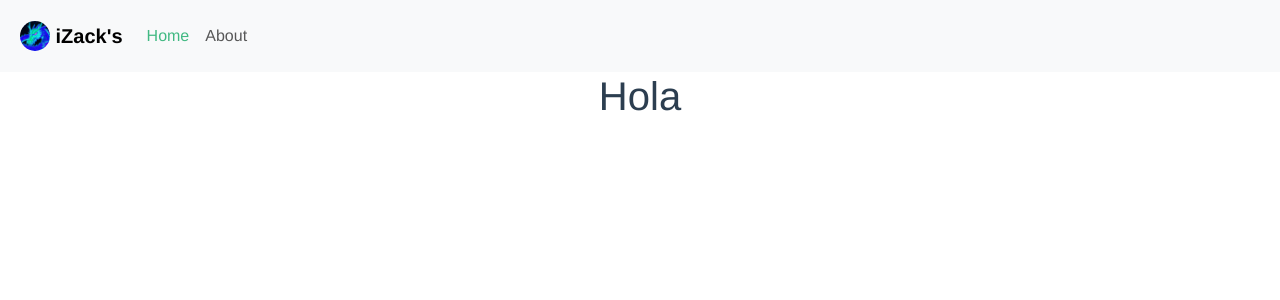
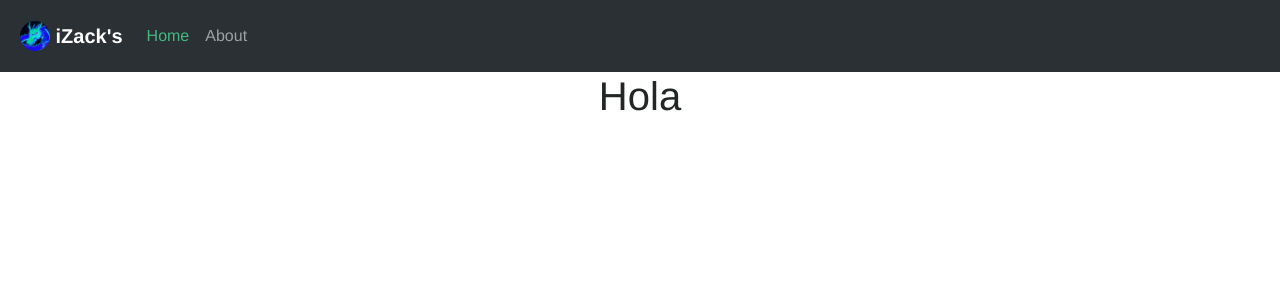
Before and after one commit to iZackk26/WebPage, a Vue app: page / in a window 1280 px wide. Shown: the top 300 px of the page. Built offline with nearby package versions, Linux system fonts and the light colour scheme.

Commit message:
feat: Chaning to dark theme on navbar

```diff
--- a/src/App.vue
+++ b/src/App.vue
@@ -1,5 +1,5 @@
 <template>
-    <nav class="navbar navbar-expand-lg bg-light bg-body-tertiary">
+    <nav class="navbar navbar-expand-lg bg-dark bg-body-tertiary" data-bs-theme="dark">
         <div class="container-fluid">
             <a class="navbar-brand m-2 me-3" href="#">
                 <img src="./img/icon.png" width="30" height="30" class="d-inline-block align-top" id="logo">
@@ -34,18 +34,18 @@
     font-family: Avenir, Helvetica, Arial, sans-serif;
     -webkit-font-smoothing: antialiased;
     -moz-osx-font-smoothing: grayscale;
-    color: #2c3e50;
+    color: #222725;
 }
-
 
 nav {
     padding: 30px;
-    color: #000000 !important;
+    background-color: #0D1B2A;
+    color: #FFFFFF !important;
 }
 
 nav a {
     font-weight: bold;
-    color: #2c3e50;
+    color: #FFFFFF;
 }
 
 nav a.router-link-exact-active {
```
